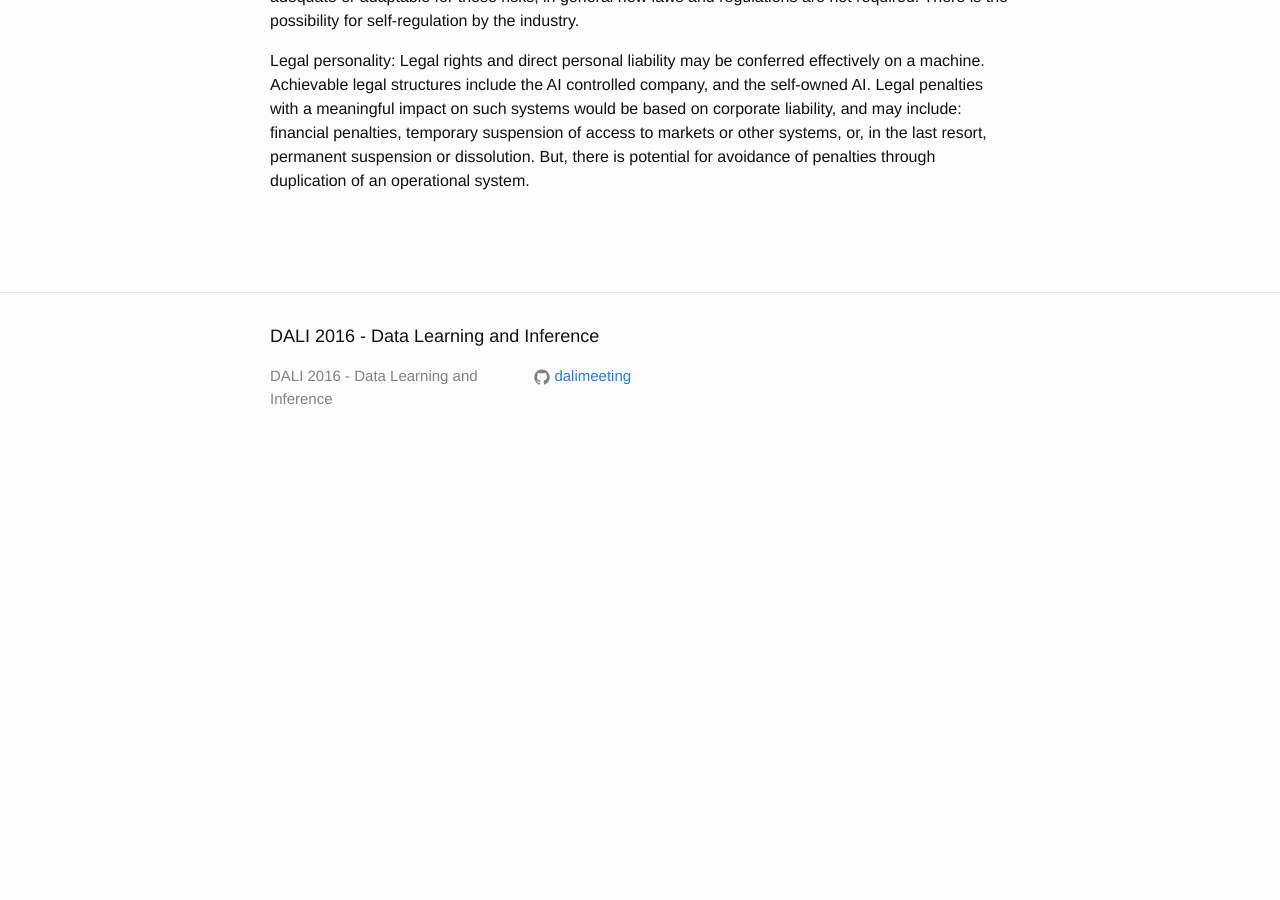
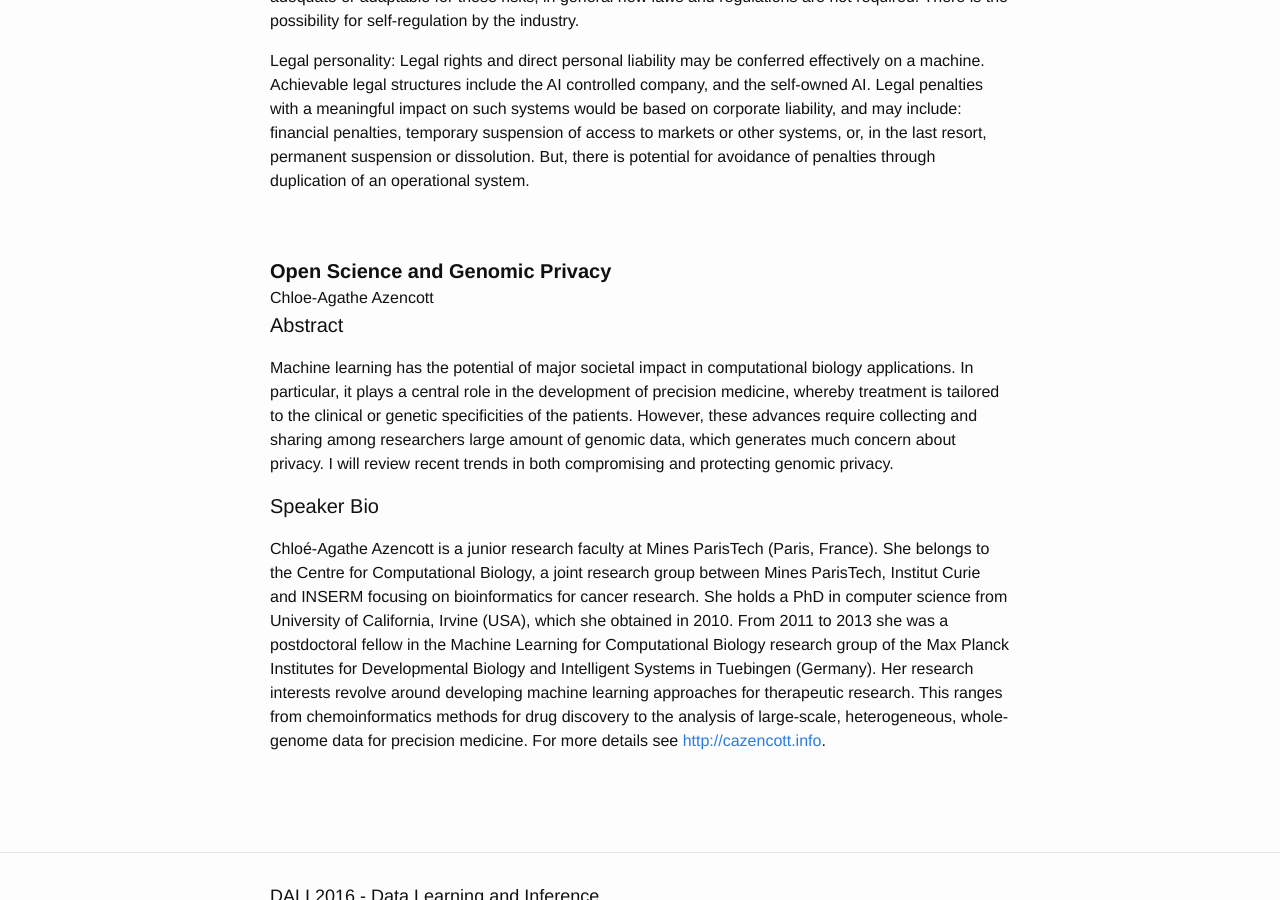
Before and after one commit to dalimeeting/dalimeeting.github.io, a Jekyll site: the page built from _posts/2016-04-01-machine-learning-society.md, in a window 1280 px wide and 900 px high, scrolled down 3637 px. Built offline with Jekyll 4.4.1, drawn with Linux system fonts in a browser that asks for light colours; before the commit the page ends 4107 px from its top, so only the background shows below that.

Commit message:
Add Chloe's abstract and bio.

```diff
--- a/_posts/2016-04-01-machine-learning-society.md
+++ b/_posts/2016-04-01-machine-learning-society.md
@@ -70,6 +70,9 @@ Her work focuses on the human stories at the heart of complex subjects. After al
   abstract3: "Legal personality: Legal rights and direct personal liability may be conferred effectively on a machine.  Achievable legal structures include the AI controlled company, and the self-owned AI.  Legal penalties with a meaningful impact on such systems would be based on corporate liability, and may include: financial penalties, temporary suspension of access to markets or other systems, or, in the last resort, permanent suspension or dissolution.  But, there is potential for avoidance of penalties through duplication of an operational system."
 - title: "Open Science and Genomic Privacy"
   speaker: "Chloe-Agathe Azencott"
+  abstract: "Machine learning has the potential of major societal impact in computational biology applications. In particular, it plays a central role in the development of precision medicine, whereby treatment is tailored to the clinical or genetic specificities of the patients. However, these advances require collecting and sharing among researchers large amount of genomic data, which generates much concern about privacy. I will review recent trends in both compromising and protecting genomic privacy."
+  bio: "Chloé-Agathe Azencott is a junior research faculty at Mines ParisTech (Paris, France). She belongs to the Centre for Computational Biology, a joint research group between Mines ParisTech, Institut Curie and INSERM focusing on bioinformatics for cancer research. She holds a PhD in computer science from University of California, Irvine (USA), which she obtained in 2010. From 2011 to 2013 she was a postdoctoral fellow in the Machine Learning for Computational Biology research group of the Max
+Planck Institutes for Developmental Biology and Intelligent Systems in Tuebingen (Germany). Her research interests revolve around developing machine learning approaches for therapeutic research. This ranges from chemoinformatics methods for drug discovery to the analysis of large-scale, heterogeneous, whole-genome data for precision medicine. For more details see <a href='http://cazencott.info'>http://cazencott.info</a>."
   start: "18:25"
   end: "18:50"
   slides: "ChloeAzencott.pdf"
```
